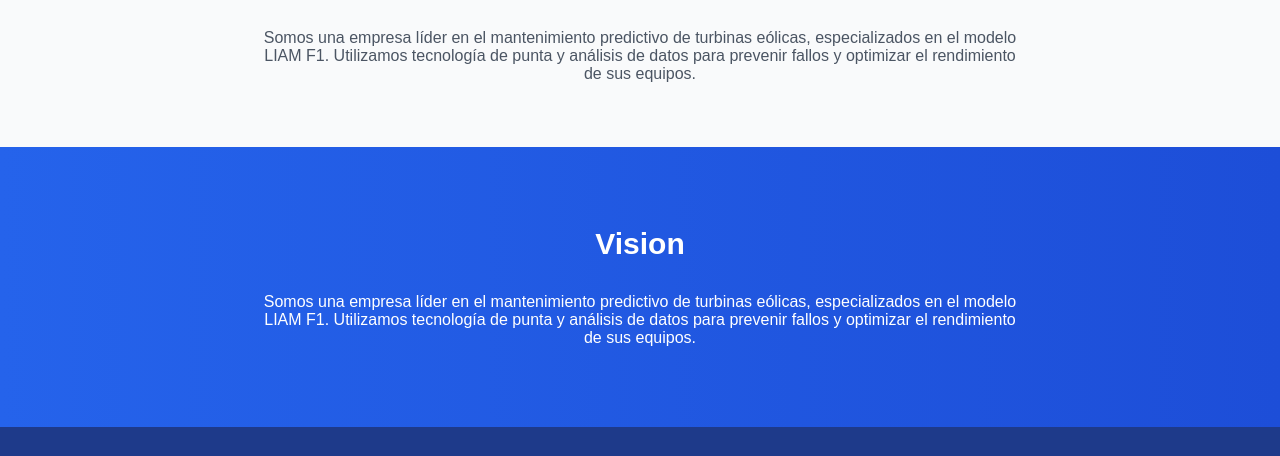
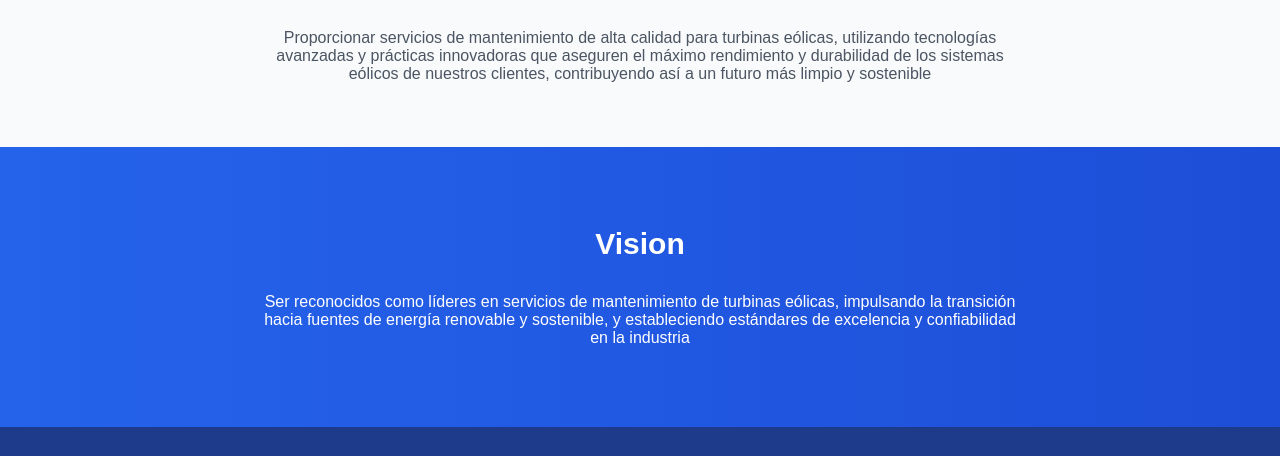
Before and after one commit to Mecanauta/sepheda.github.io, a plain HTML site: page index.html in a window 1280 px wide. Shown: the part 736-1192 px from the top of the page. Drawn offline with Linux system fonts and the light colour scheme.

Commit message:
Add files via upload

```diff
--- a/index.html
+++ b/index.html
@@ -349,9 +349,10 @@
             <div class="container">
                 <h2 class="section-title">Mision</h2>
                 <p class="section-content">
-                    Somos una empresa líder en el mantenimiento predictivo de turbinas eólicas,
-                    especializados en el modelo LIAM F1. Utilizamos tecnología de punta y análisis
-                    de datos para prevenir fallos y optimizar el rendimiento de sus equipos.
+                    Proporcionar servicios de mantenimiento de alta calidad para turbinas eólicas,
+                    utilizando tecnologías avanzadas y prácticas innovadoras que aseguren el máximo
+                    rendimiento y durabilidad de los sistemas eólicos de nuestros clientes, contribuyendo
+                    así a un futuro más limpio y sostenible
                 </p>
             </div>
         </section>
@@ -361,9 +362,9 @@
             <div class="container">
                 <h2 class="section-title">Vision</h2>
                 <p  class="hero2-parragraph">
-                    Somos una empresa líder en el mantenimiento predictivo de turbinas eólicas,
-                    especializados en el modelo LIAM F1. Utilizamos tecnología de punta y análisis
-                    de datos para prevenir fallos y optimizar el rendimiento de sus equipos.
+                    Ser reconocidos como líderes en servicios de mantenimiento de turbinas eólicas, impulsando la
+                    transición hacia fuentes de energía renovable y sostenible, y estableciendo estándares de
+                    excelencia y confiabilidad en la industria
                 </p>
             </div>
         </section>
```
Also changed, not shown: loggin.html (+10 -1 lines).
